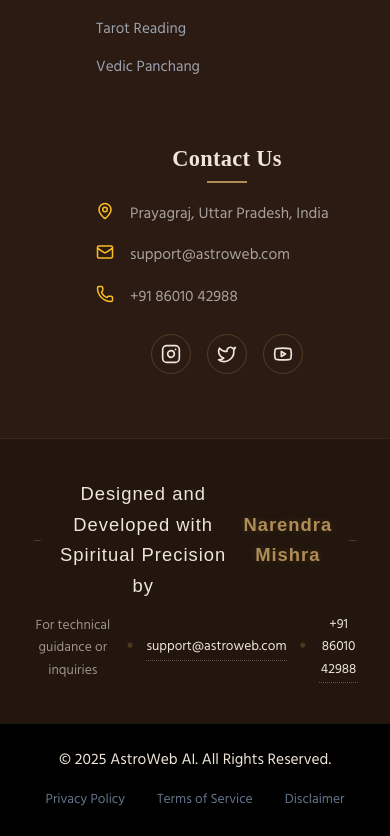
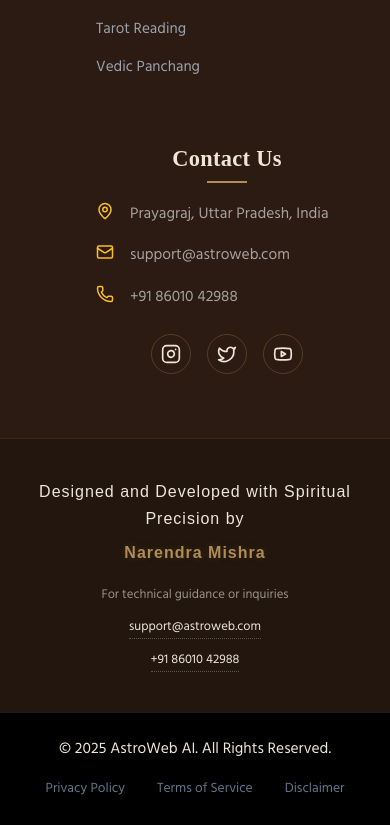
Before and after one commit to Mishra1208/astroweb, a Next.js app: page / in a window 390 px wide. Shown: the part 7255-8091 px from the top of the page. Built offline with nearby package versions, Linux system fonts and the light colour scheme; a web font is replaced by a local one.

Commit message:
fix: polish developer credits for mobile/iPhone

```diff
--- a/src/components/Footer.module.css
+++ b/src/components/Footer.module.css
@@ -361,6 +361,30 @@
         margin-top: 10px;
         /* Slight adjustment */
     }
+
+    /* Mobile Developer Credits Polish */
+    .devText {
+        font-size: 1rem !important;
+        flex-direction: column !important;
+        gap: 8px !important;
+        text-align: center;
+    }
+
+    .devText::before,
+    .devText::after {
+        display: none !important;
+    }
+
+    .devContact {
+        flex-direction: column !important;
+        gap: 10px !important;
+        font-size: 0.8rem !important;
+        margin-top: 5px;
+    }
+
+    .devSeparator {
+        display: none !important;
+    }
 }
 
 .centerDecoration {
```
